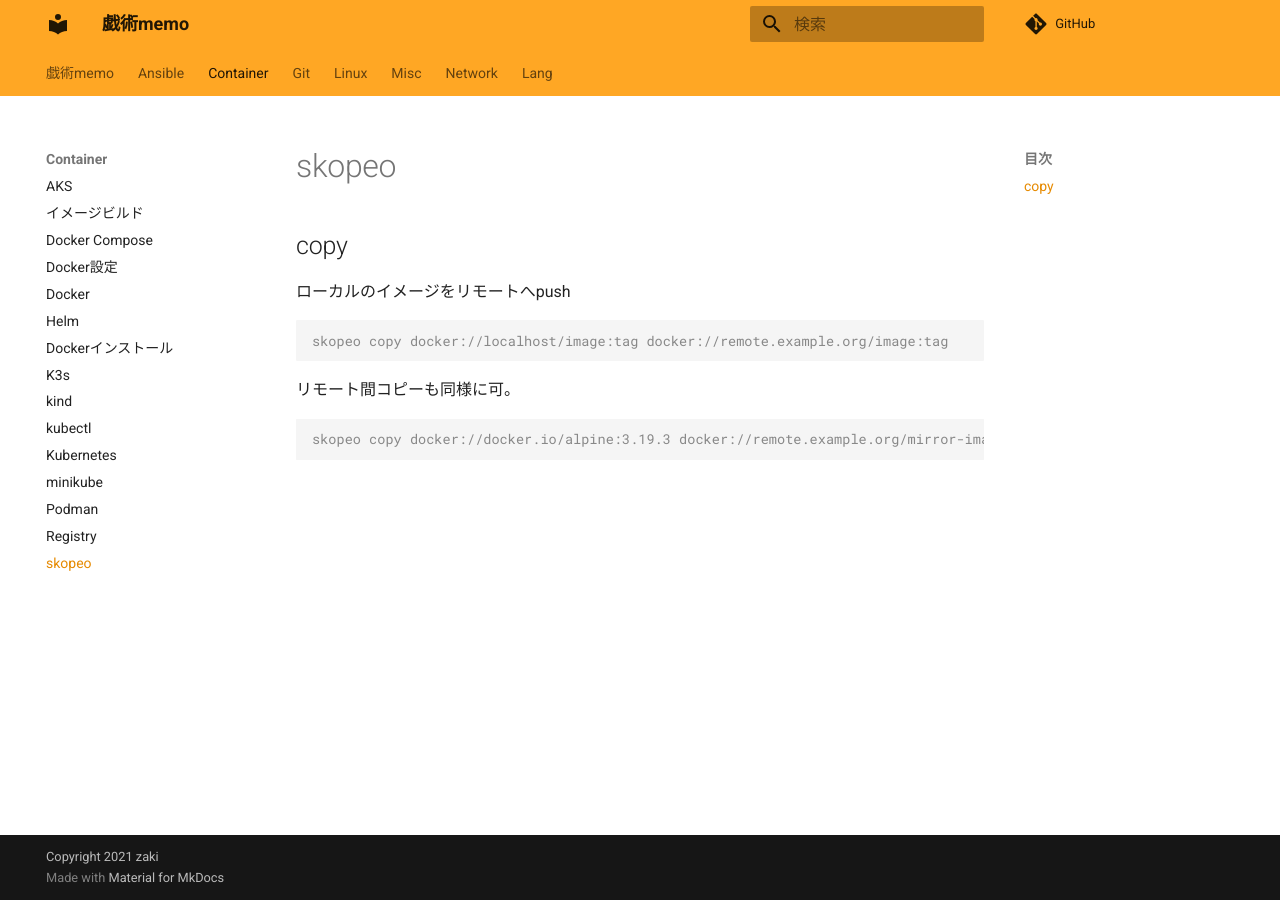
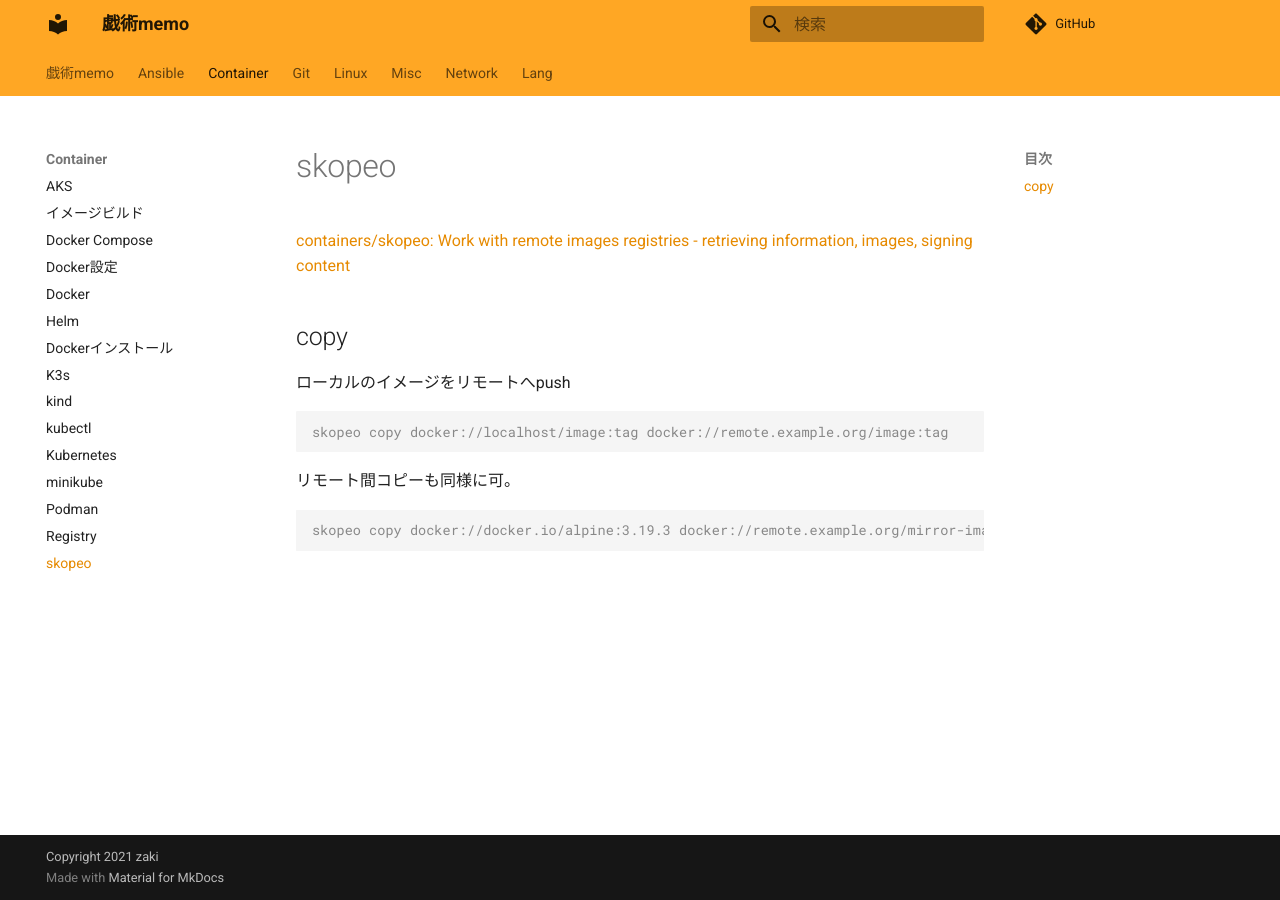
Before and after one commit to zaki-lknr/docs, an MkDocs documentation site: the page built from docs/Container/skopeo.md, in a window 1280 px wide. Built offline with MkDocs 1.6.1 and Material for MkDocs 9.7.7, drawn with Linux system fonts in a browser that asks for light colours; comment, search, counter and statistics services are not loaded.

Commit message:
add: container/skopeo: link

```diff
--- a/docs/Container/skopeo.md
+++ b/docs/Container/skopeo.md
@@ -1,4 +1,6 @@
 # skopeo
+
+[containers/skopeo: Work with remote images registries - retrieving information, images, signing content](https://github.com/containers/skopeo)
 
 ## copy
 
```
